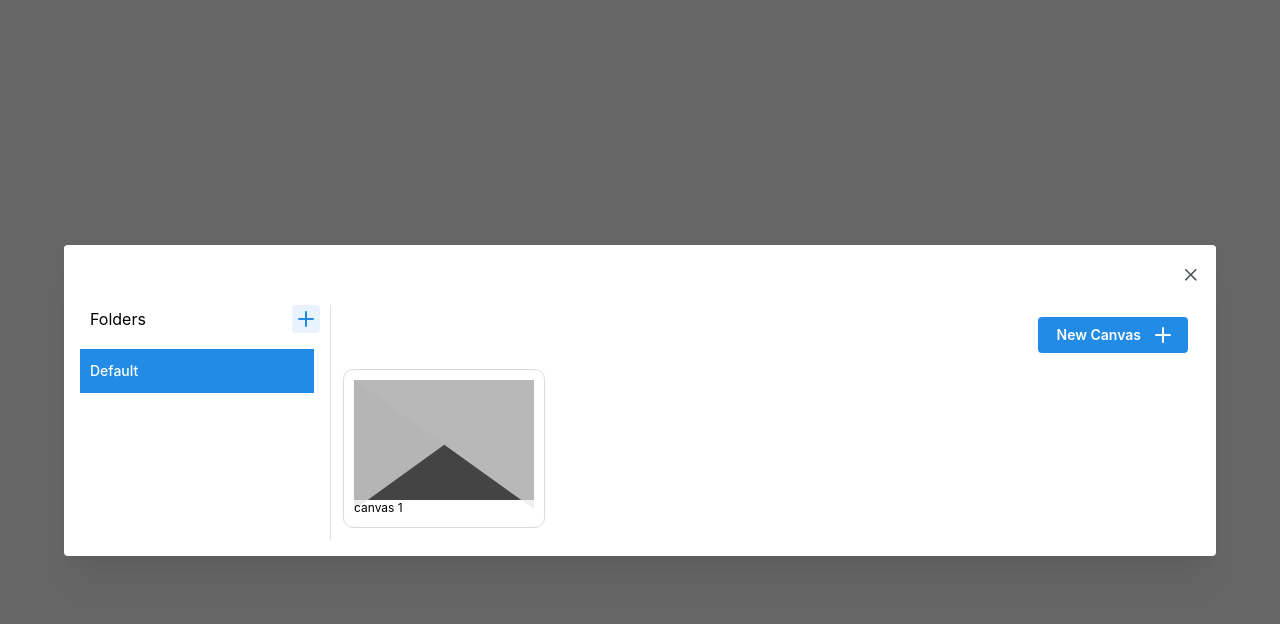
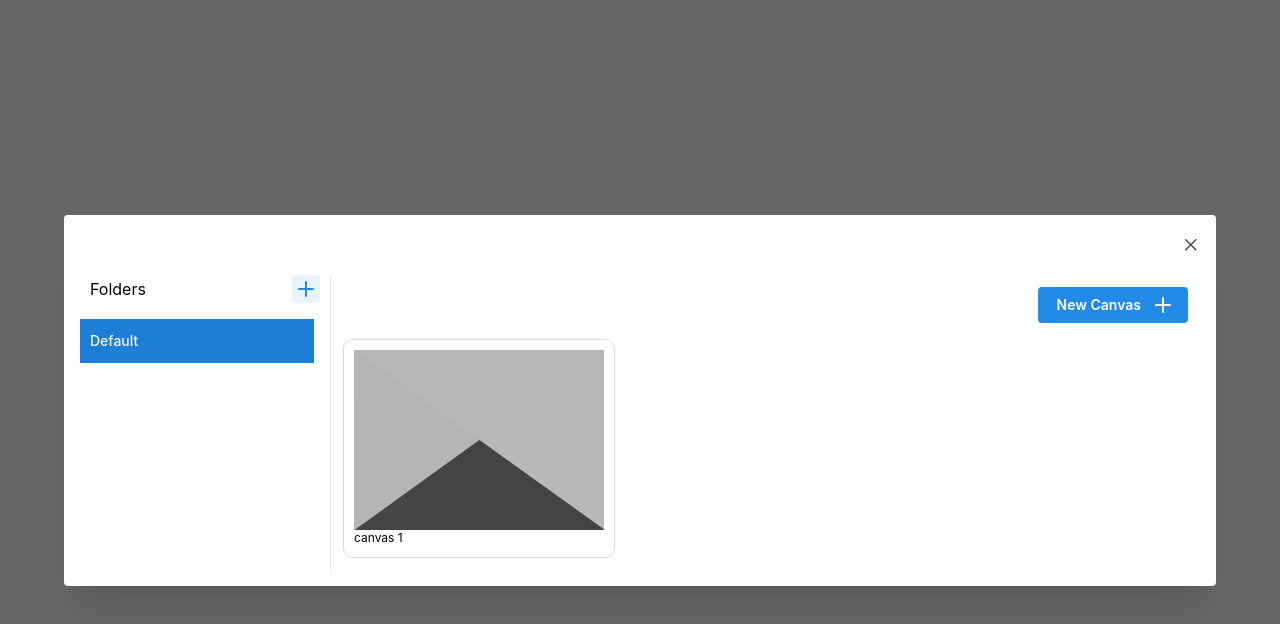
Before and after one commit to mukeshsoni/excalidraw-organizer, a React (Vite) app: page / in a window 1280 px wide. Both pictures are taken after a click on the button "Open panel". Shown: the top 624 px of the page. Built offline with nearby package versions, Linux system fonts and the light colour scheme.

Commit message:
Ability to move canvas from one folder to another

```diff
--- a/package.json
+++ b/package.json
@@ -10,6 +10,8 @@
     "preview": "vite preview"
   },
   "dependencies": {
+    "@dnd-kit/core": "^6.3.1",
+    "@dnd-kit/utilities": "^3.2.2",
     "@excalidraw/excalidraw": "^0.17.6",
     "@mantine/core": "^7.15.1",
     "@mantine/hooks": "^7.15.1",
--- a/src/App.tsx
+++ b/src/App.tsx
@@ -1,12 +1,28 @@
 import { useEffect, useState } from "react";
 import { AppState } from "@excalidraw/excalidraw/types/types";
 import { Button, Modal, Flex, Divider } from "@mantine/core";
-import { idNameSeparator, getFolders, ExcalidrawOrganizerDB } from "./db";
+import {
+  idNameSeparator,
+  getFolders,
+  ExcalidrawOrganizerDB,
+  moveCanvasToFolder,
+} from "./db";
 
 import "./App.css";
 import { useDatabase } from "./DbProvider";
 import FolderList from "./folder-list";
 import { CanvasList } from "./canvas-list";
+import {
+  DndContext,
+  DragEndEvent,
+  KeyboardSensor,
+  MouseSensor,
+  TouchSensor,
+  useSensor,
+  useSensors,
+} from "@dnd-kit/core";
+import { useMutation, useQueryClient } from "@tanstack/react-query";
+import { getSelectedFolderId } from "./helpers";
 
 const canvasListKey = "excalidraw-organizer-canvas-list";
 const panelVisibilityKey = "excalidraw-organizer-show-panel";
@@ -106,6 +122,45 @@ function App() {
     setShowPanel(true);
     localStorage.setItem(panelVisibilityKey, JSON.stringify(true));
   };
+  const sensors = useSensors(
+    useSensor(MouseSensor, {
+      activationConstraint: {
+        distance: 8,
+      },
+    }),
+    useSensor(TouchSensor, {
+      activationConstraint: {
+        delay: 200,
+        tolerance: 6,
+      },
+    }),
+    useSensor(KeyboardSensor),
+  );
+  const selectedFolderId = getSelectedFolderId();
+  const queryClient = useQueryClient();
+  const moveToFolderMutation = useMutation({
+    mutationFn: ({
+      fromFolderId,
+      toFolderId,
+      canvasId,
+    }: {
+      fromFolderId: number;
+      toFolderId: number;
+      canvasId: string;
+    }) => moveCanvasToFolder(db, fromFolderId, toFolderId, canvasId),
+    onSuccess: () => {
+      queryClient.invalidateQueries({ queryKey: ["folders"] });
+    },
+  });
+  async function handleDragEnd(event: DragEndEvent) {
+    if (event.over) {
+      moveToFolderMutation.mutate({
+        fromFolderId: selectedFolderId,
+        toFolderId: Number(event.over.id),
+        canvasId: String(event.active.id),
+      });
+    }
+  }
 
   return (
     <>
@@ -131,9 +186,11 @@ function App() {
         size={"100%"}
       >
         <Flex>
-          <FolderList forceUpdate={forceUpdate} />
-          <Divider orientation="vertical" />
-          <CanvasList />
+          <DndContext onDragEnd={handleDragEnd} sensors={sensors}>
+            <FolderList forceUpdate={forceUpdate} />
+            <Divider orientation="vertical" />
+            <CanvasList />
+          </DndContext>
         </Flex>
       </Modal>
     </>
--- a/src/canvas-list.tsx
+++ b/src/canvas-list.tsx
@@ -1,4 +1,6 @@
 import { useEffect, useRef, useState } from "react";
+import { useDraggable } from "@dnd-kit/core";
+import { CSS } from "@dnd-kit/utilities";
 import {
   Button,
   Flex,
@@ -107,31 +109,13 @@ export function CanvasList() {
         </Button>
       </Flex>
       <Flex gap="sm" wrap="wrap">
-        {canvases.map((canvas) => {
-          return (
-            <UnstyledButton
-              key={canvas.id}
-              style={{
-                border: "1px solid #dfdada",
-                borderRadius: 10,
-                padding: 10,
-              }}
-              onClick={handleCanvasItemClick.bind(null, canvas.id)}
-            >
-              <ExcalidrawPreview
-                data={{
-                  elements: canvas.elements,
-                  appState: { viewBackgroundColor: "#fff" },
-                  files: {},
-                }}
-                width={180}
-                height={120}
-                withBackground={true}
-              />
-              <Text size="xs">{canvas.name}</Text>
-            </UnstyledButton>
-          );
-        })}
+        {canvases.map((canvas) => (
+          <CanvasItem
+            key={canvas.id}
+            canvas={canvas}
+            onItemClick={handleCanvasItemClick}
+          />
+        ))}
       </Flex>
       {showNewCanvasNameModal && folders ? (
         <NewCanvasModal
@@ -195,3 +179,46 @@ function NewCanvasModal({ onClose, folders, onSubmit }: NewCanvasModalProps) {
     </Modal>
   );
 }
+
+type CanvasItemProps = {
+  canvas: ExcalidrawOrganizerDB["canvas"]["value"];
+  onItemClick: (id: string) => void;
+};
+function CanvasItem({ canvas, onItemClick }: CanvasItemProps) {
+  const { attributes, listeners, setNodeRef, transform } = useDraggable({
+    id: canvas.id,
+  });
+  const style = transform
+    ? {
+        transform: CSS.Translate.toString(transform),
+      }
+    : undefined;
+
+  return (
+    <UnstyledButton
+      key={canvas.id}
+      style={{
+        border: "1px solid #dfdada",
+        borderRadius: 10,
+        padding: 10,
+        ...style,
+      }}
+      onClick={onItemClick.bind(null, canvas.id)}
+      ref={setNodeRef}
+      {...listeners}
+      {...attributes}
+    >
+      <ExcalidrawPreview
+        data={{
+          elements: canvas.elements,
+          appState: { viewBackgroundColor: "#fff" },
+          files: {},
+        }}
+        width={250}
+        height={180}
+        withBackground={true}
+      />
+      <Text size="xs">{canvas.name}</Text>
+    </UnstyledButton>
+  );
+}
--- a/src/db.ts
+++ b/src/db.ts
@@ -177,3 +177,38 @@ export async function updateFolderWithCanvas(
     });
   }
 }
+export async function moveCanvasToFolder(
+  db: IDBPDatabase<ExcalidrawOrganizerDB> | null,
+  fromFolderId: number,
+  toFolderId: number,
+  canvasId: string,
+) {
+  if (db) {
+    const tx = db.transaction("folder", "readwrite");
+    const folderStore = tx.objectStore("folder");
+    const toFolder = await folderStore.get(IDBKeyRange.only(toFolderId));
+    const fromFolder = await folderStore.get(IDBKeyRange.only(fromFolderId));
+    if (toFolder && fromFolder) {
+      const canvas = fromFolder.canvases.find(
+        (canvas) => canvas.canvasId === canvasId,
+      );
+
+      if (canvas) {
+        await folderStore.put({
+          ...toFolder,
+          canvases: toFolder.canvases.concat({
+            canvasId,
+            canvasName: canvas.canvasName,
+          }),
+        });
+        await folderStore.put({
+          ...fromFolder,
+          canvases: fromFolder.canvases.filter(
+            (canvas) => canvas.canvasId !== canvasId,
+          ),
+        });
+      }
+    }
+    await tx.done;
+  }
+}
--- a/src/folder-list.tsx
+++ b/src/folder-list.tsx
@@ -9,6 +9,7 @@ import {
   Stack,
   Text,
   UnstyledButton,
+  useMantineTheme,
 } from "@mantine/core";
 import { IconPlus } from "@tabler/icons-react";
 import { useDatabase } from "./DbProvider";
@@ -16,6 +17,7 @@ import { getFolders, createNewFolder } from "./db";
 import { useRef, useState } from "react";
 import classes from "./folder-list.module.css";
 import { getSelectedFolderId } from "./helpers";
+import { useDroppable } from "@dnd-kit/core";
 
 export default function FolderList({
   forceUpdate,
@@ -75,15 +77,11 @@ export default function FolderList({
       </Flex>
       <Stack gap={0}>
         {folders?.map((folder) => (
-          <UnstyledButton
-            key={folder.id}
-            px="xs"
-            className={classes.item}
-            data-active={folder.id === selectedFolderId || undefined}
-            onClick={handleSelectFolderClick.bind(null, folder.id)}
-          >
-            {folder.name}
-          </UnstyledButton>
+          <DroppableFolderItem
+            folder={folder}
+            selectedFolderId={selectedFolderId}
+            onItemClick={handleSelectFolderClick}
+          />
         ))}
       </Stack>
       {showNewFolderNameModal && folders ? (
@@ -121,3 +119,49 @@ function NewFolderModal({ onClose, onSubmit }: NewFolderModalProps) {
     </Modal>
   );
 }
+
+type DroppableFolderItemProps = {
+  folder: { id: number; name: string };
+  selectedFolderId: number;
+  onItemClick: (id: number) => void;
+};
+function DroppableFolderItem({
+  folder,
+  selectedFolderId,
+  onItemClick,
+}: DroppableFolderItemProps) {
+  const { isOver, setNodeRef } = useDroppable({ id: folder.id });
+  const theme = useMantineTheme();
+
+  let color = theme.colors.gray[9];
+  let backgroundColor = theme.colors.gray[0];
+  if (selectedFolderId === folder.id) {
+    color = theme.colors.gray[0];
+    backgroundColor = theme.colors.blue[7];
+  }
+  if (isOver) {
+    backgroundColor = theme.colors.blue[3];
+    color = theme.colors.gray[9];
+  }
+  if (isOver && selectedFolderId === folder.id) {
+    backgroundColor = theme.colors.indigo[5];
+    color = theme.colors.gray[9];
+  }
+
+  return (
+    <UnstyledButton
+      key={folder.id}
+      px="xs"
+      className={classes.item}
+      data-active={folder.id === selectedFolderId || undefined}
+      onClick={onItemClick.bind(null, folder.id)}
+      ref={setNodeRef}
+      style={{
+        color,
+        backgroundColor,
+      }}
+    >
+      {folder.name}
+    </UnstyledButton>
+  );
+}
```
Also changed, not shown: 1 other file (tests, documents, lock files or other folders).
